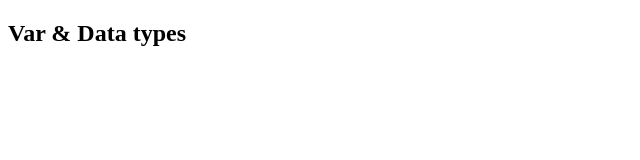
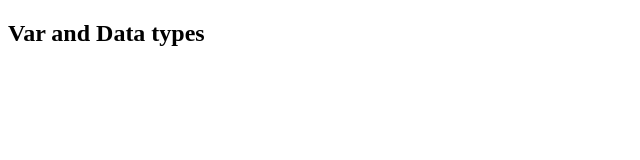
Before and after one commit to erashish41/work-done, a plain HTML site: page practiceNew/day1vardatatype/vardatatypes.html in a window 1280 px wide. Shown: the full height of the page, 0-640 px from the left. Drawn offline with Linux system fonts and the light colour scheme.

Commit message:
update day1

```diff
--- a/practiceNew/day1vardatatype/vardatatypes.html
+++ b/practiceNew/day1vardatatype/vardatatypes.html
@@ -6,7 +6,7 @@
     <title>Document</title>
 </head>
 <body>
-    <h2>Var & Data types</h2>
+    <h2>Var and Data types</h2>
 </body>
 <script src="vardatatypes.js"></script>
 </html>
--- a/practiceNew/day1vardatatype/vardatatypes.js
+++ b/practiceNew/day1vardatatype/vardatatypes.js
@@ -60,8 +60,6 @@ object1.location = "Gurugram";
 console.log(object1);
 delete object1.location
 console.log(object1);
-
-
 console.log(object1.constructor.name);
 
 // means we can assign the value to empty object by ourself also
```
